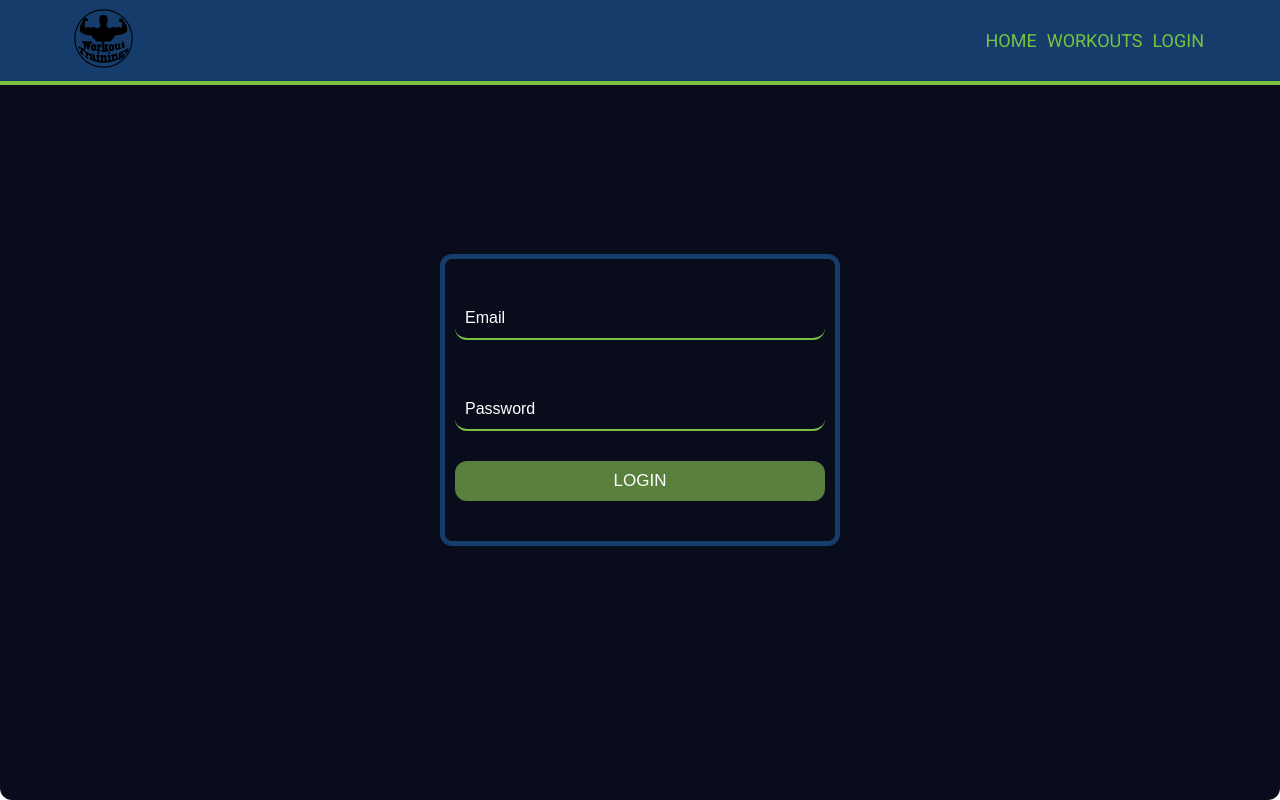
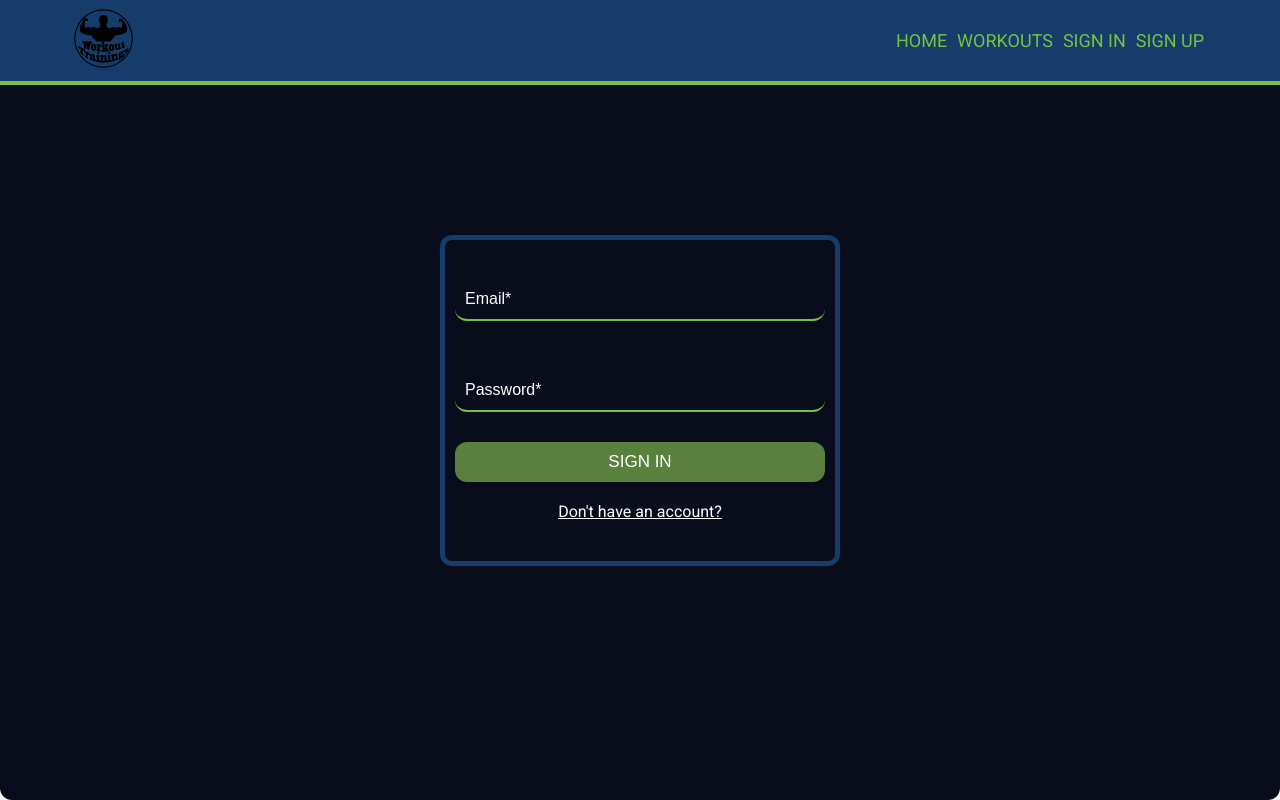
Before and after one commit to Dmytro1991ua/react-workout-app, a React (Create React App) app: page /#/login in a window 1280 px wide. Built offline with nearby package versions, Linux system fonts and the light colour scheme; a web font is replaced by a local one.

Commit message:
added SignUp component and started implementing authentication logic

```diff
--- a/src/App.js
+++ b/src/App.js
@@ -2,10 +2,10 @@ import { lazy, Suspense, useContext } from "react";
 import { HashRouter as Router, Route, Switch } from "react-router-dom";
 import Header from "./components/Header";
 import LoginForm from "./components/LoginForm";
-//import Home from "./components/Home";
 import Preloader from "./components/Preloader";
+import PrivateRoute from "./components/PrivateRoutes";
 import SectionLoader from "./components/SectionLoader";
-//import Workouts from "./components/Workouts";
+import SignUp from "./components/SignUp";
 import { GlobalStyles, Wrapper } from "./styles/GlobalStyles";
 import { WorkoutsContext } from "./WorkoutsContext";
 
@@ -31,12 +31,13 @@ function App() {
               <Route exact path="/">
                 <Home />
               </Route>
-              <Route path="/workouts">
-                <Workouts />
-              </Route>
-              <Route path="/login">
+              <Route exact path="/login">
                 <LoginForm />
               </Route>
+              <Route exact path="/signup">
+                <SignUp />
+              </Route>
+              <PrivateRoute exact path="/workouts" component={Workouts} />
             </Suspense>
           </Switch>
         </Wrapper>
--- /dev/null
+++ b/src/AuthContext.js
@@ -0,0 +1,16 @@
+import { createContext, useContext } from "react";
+
+export const AuthContext = createContext();
+
+export const AuthContextProvider = (props) => {
+   return (
+      <AuthContext.Provider value={false}>
+         {props.children}
+      </AuthContext.Provider>
+   )
+}
+
+
+export function useAuth() {
+   return useContext(AuthContext);
+}
--- a/src/components/LoginForm.js
+++ b/src/components/LoginForm.js
@@ -1,32 +1,30 @@
 import React from "react";
 import {
-  LoginFormSection,
-  LoginFormDetails,
-  LoginFormLabel,
-  LoginFormInput,
-  LoginFormBtn,
-  LoginFormBody,
+  FormSection,
+  FormDetails,
+  FormLabel,
+  FormInput,
+  FormBtn,
+  FormBody,
+  FormLink,
 } from "../styles/LoginStyles";
 
 const LoginForm = () => {
   return (
-    <LoginFormSection>
-      <LoginFormBody>
-        <LoginFormDetails>
-          <LoginFormLabel htmlFor="email"></LoginFormLabel>
-          <LoginFormInput type="email" id="email" placeholder="Email" />
-        </LoginFormDetails>
-        <LoginFormDetails>
-          <LoginFormLabel htmlFor="password"></LoginFormLabel>
-          <LoginFormInput
-            type="password"
-            id="password"
-            placeholder="Password"
-          />
-        </LoginFormDetails>
-        <LoginFormBtn>Login</LoginFormBtn>
-      </LoginFormBody>
-    </LoginFormSection>
+    <FormSection>
+      <FormBody>
+        <FormDetails>
+          <FormLabel htmlFor="email"></FormLabel>
+          <FormInput type="email" id="email" placeholder="Email*" />
+        </FormDetails>
+        <FormDetails>
+          <FormLabel htmlFor="password"></FormLabel>
+          <FormInput type="password" id="password" placeholder="Password*" />
+        </FormDetails>
+        <FormBtn>Sign In</FormBtn>
+        <FormLink to="/signup">Don't have an account?</FormLink>
+      </FormBody>
+    </FormSection>
   );
 };
 
--- a/src/components/Navigation.js
+++ b/src/components/Navigation.js
@@ -24,7 +24,12 @@ const Navigation = () => {
       </ListItem>
       <ListItem>
         <ListLink to="/login" onClick={handleClick}>
-          Login
+          Sign In
+        </ListLink>
+      </ListItem>
+      <ListItem>
+        <ListLink to="/signup" onClick={handleClick}>
+          Sign Up
         </ListLink>
       </ListItem>
     </List>
--- /dev/null
+++ b/src/components/PrivateRoutes.js
@@ -0,0 +1,18 @@
+import React from "react";
+import { Redirect, Route } from "react-router-dom";
+import { useAuth } from "../AuthContext";
+
+// blueprint for all private routes ==> if the user logged in a needed component will be displayed
+const PrivateRoute = ({ component: Component, ...rest }) => {
+   const isAuthenticated = useAuth(); // useAuth() will always return false
+  return (
+    <Route
+      {...rest}
+      render={(props) =>
+        isAuthenticated ? <Component {...props} /> : <Redirect to="/login" />
+      }
+    />
+  );
+};
+
+export default PrivateRoute;
--- /dev/null
+++ b/src/components/SignUp.js
@@ -0,0 +1,36 @@
+import React from "react";
+import { FormSection, FormDetails, FormLabel, FormLink } from "../styles/LoginStyles";
+import { SignUpBody, SignUpInput, SignUpBtn } from "../styles/SignUpStyles";
+
+const SignUp = () => {
+  return (
+    <FormSection>
+      <SignUpBody>
+        <FormDetails>
+          <FormLabel htmlFor="name"></FormLabel>
+          <SignUpInput type="text" id="name" placeholder="Name*" />
+        </FormDetails>
+        <FormDetails>
+          <FormLabel htmlFor="email"></FormLabel>
+          <SignUpInput type="email" id="email" placeholder="Email*" />
+        </FormDetails>
+        <FormDetails>
+          <FormLabel htmlFor="password"></FormLabel>
+          <SignUpInput type="password" id="password" placeholder="Password*" />
+        </FormDetails>
+        <FormDetails>
+          <FormLabel htmlFor="confirm-password"></FormLabel>
+          <SignUpInput
+            type="password"
+            id="confirm-password"
+            placeholder="Confirm Password*"
+          />
+        </FormDetails>
+        <SignUpBtn>Sign Up</SignUpBtn>
+        <FormLink to="/login">Already have an account?</FormLink>
+      </SignUpBody>
+    </FormSection>
+  );
+};
+
+export default SignUp;
--- a/src/index.js
+++ b/src/index.js
@@ -1,14 +1,17 @@
 import React from "react";
 import ReactDOM from "react-dom";
 import App from "./App";
+import { AuthContextProvider } from "./AuthContext";
 import reportWebVitals from "./reportWebVitals";
 import { WorkoutsProvider } from "./WorkoutsContext";
 
 ReactDOM.render(
   <WorkoutsProvider>
-    <React.StrictMode>
-      <App />
-    </React.StrictMode>
+    <AuthContextProvider>
+      <React.StrictMode>
+        <App />
+      </React.StrictMode>
+    </AuthContextProvider>
   </WorkoutsProvider>,
   document.getElementById("root")
 );
--- a/src/styles/LoginStyles.js
+++ b/src/styles/LoginStyles.js
@@ -1,8 +1,9 @@
+import { Link } from "react-router-dom";
 import styled from "styled-components";
-import { fadeInDown, colors } from "./GlobalStyles";
+import { colors } from "./GlobalStyles";
 import { WorkoutsSection } from "./WorkoutsStyles";
 
-export const LoginFormSection = styled(WorkoutsSection)`
+export const FormSection = styled(WorkoutsSection)`
   border: none;
   margin: 0;
   background-color: ${colors.darkBlue};
@@ -11,8 +12,7 @@ export const LoginFormSection = styled(WorkoutsSection)`
   justify-content: center;
   align-items: center;
 `;
-
-export const LoginFormBody = styled.div`
+export const FormBody = styled.div`
   max-width: 28rem;
   width: 100%;
   border: 5px solid ${colors.lighterBlue};
@@ -29,16 +29,16 @@ export const LoginFormBody = styled.div`
   }
 `;
 
-export const LoginFormDetails = styled.div`
+export const FormDetails = styled.div`
   margin-bottom: 5rem;
   &:last-of-type {
     margin-bottom: 3rem;
   }
 `;
 
-export const LoginFormLabel = styled.label``;
+export const FormLabel = styled.label``;
 
-export const LoginFormInput = styled.input`
+export const FormInput = styled.input`
   width: 100%;
   border: none;
   background-color: transparent;
@@ -48,13 +48,12 @@ export const LoginFormInput = styled.input`
   padding: 1.2rem 1rem;
 
   &::placeholder {
-     font-size: 1.6rem;
-     color: ${colors.white};
+    font-size: 1.6rem;
+    color: ${colors.white};
   }
-
 `;
 
-export const LoginFormBtn = styled.button`
+export const FormBtn = styled.button`
   width: 100%;
   font-size: 1.7rem;
   text-transform: uppercase;
@@ -63,10 +62,18 @@ export const LoginFormBtn = styled.button`
   border-radius: 1.2rem;
   background-color: ${colors.mantisDarker};
   color: ${colors.white};
-  transition: all .3s ease-in-out;
+  transition: all 0.3s ease-in-out;
   cursor: pointer;
+  margin-bottom: 2rem;
 
   &:hover {
-     background-color: ${colors.mantis};
+    background-color: ${colors.mantis};
   }
 `;
+
+export const FormLink = styled(Link)`
+  display: block;
+  color: ${colors.white};
+  text-align: center;
+  text-decoration: underline;
+`;
--- /dev/null
+++ b/src/styles/SignUpStyles.js
@@ -0,0 +1,24 @@
+import styled from "styled-components";
+import { colors } from "./GlobalStyles";
+import { FormBody, FormBtn, FormInput } from "./LoginStyles";
+
+export const SignUpBody = styled(FormBody)`
+  border: 5px solid ${colors.mantisDarker};
+  margin-bottom: -6rem;
+
+  @media (min-width: 48em) {
+    margin-bottom: -12rem;
+  }
+`;
+
+export const SignUpInput = styled(FormInput)`
+  border-bottom: 2px solid ${colors.lighterBlue};
+`;
+
+export const SignUpBtn = styled(FormBtn)`
+  background-color: ${colors.lighterBlue};
+  margin-bottom: 2rem;
+  &:hover {
+    background-color: ${colors.mantisDarker};
+  }
+`;
```
Also changed, not shown: src/styles/HeaderStyles.js (+4 -4 lines).
